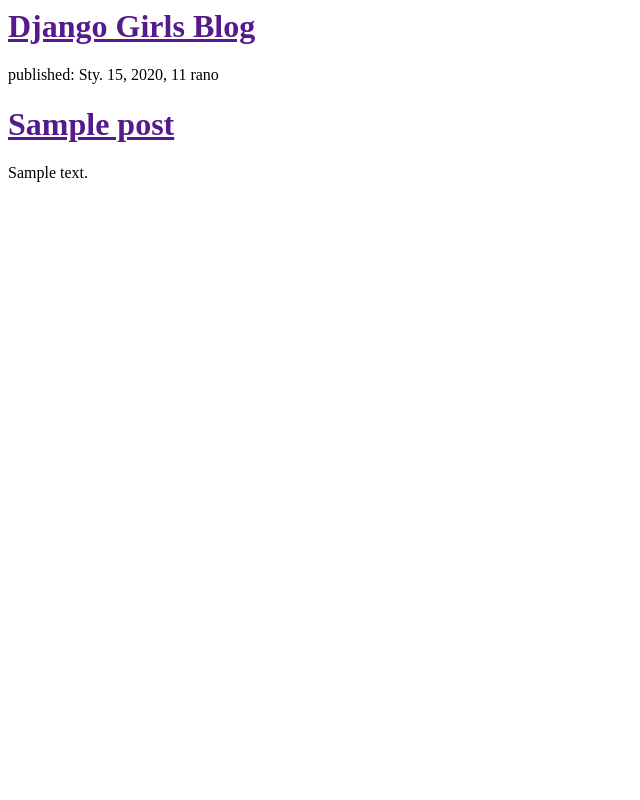
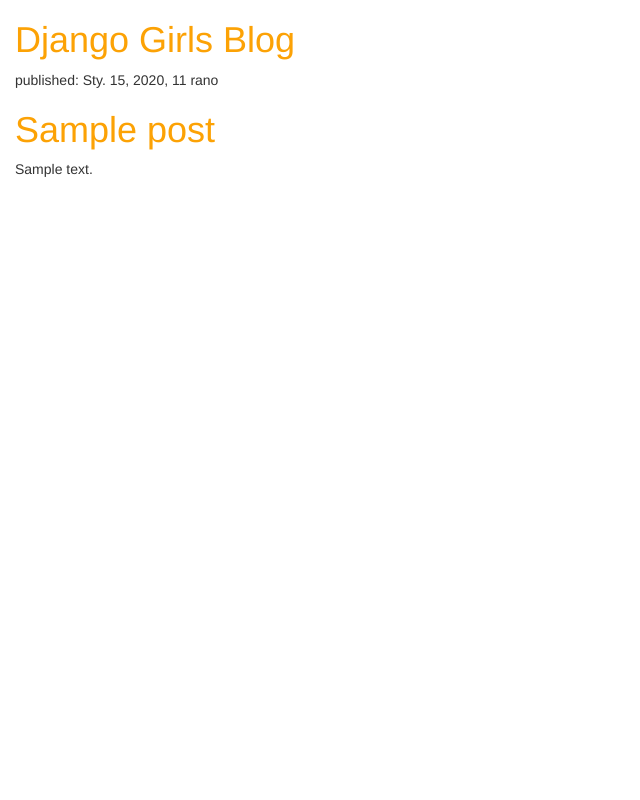
Before and after one commit to django-girls/dagmara-first-blog, a Django app: template blog/templates/blog/post_list.html in a window 1280 px wide. Shown: the whole page, without its empty margins (0-640 px from the left). Run offline with Django 3.2, Linux system fonts and the light colour scheme; the template is opened without the code that fills it: values that come from a table or form of the project are taken from there, others are empty; tables that the repository leaves empty hold one stand-in row (values such as "Sample post"); some libraries are stand-ins or nearby versions.

Commit message:
HTML + style

```diff
--- a/blog/templates/blog/post_list.html
+++ b/blog/templates/blog/post_list.html
@@ -1,5 +1,10 @@
+{% load staticfiles %}
+
 <html>
     <head>
+        <link rel="stylesheet" href="//maxcdn.bootstrapcdn.com/bootstrap/3.2.0/css/bootstrap.min.css">
+        <link rel="stylesheet" href="//maxcdn.bootstrapcdn.com/bootstrap/3.2.0/css/bootstrap-theme.min.css">
+        <link rel="stylesheet" href="{% static 'css/blog.css' %}">
         <title>Django Girls blog</title>
     </head>
     <body>
--- a/mysite/settings.py
+++ b/mysite/settings.py
@@ -102,3 +102,7 @@
 
 STATIC_URL = '/static/'
 STATIC_ROOT = os.path.join(BASE_DIR, 'public', 'static')
+
+STATICFILES_DIRS = (
+    os.path.join(BASE_DIR, "static"),
+)
--- /dev/null
+++ b/static/css/blog.css
@@ -0,0 +1,7 @@
+h1 a {
+    color: #FCA205;
+}
+
+body {
+    padding-left: 15px;
+}
```
